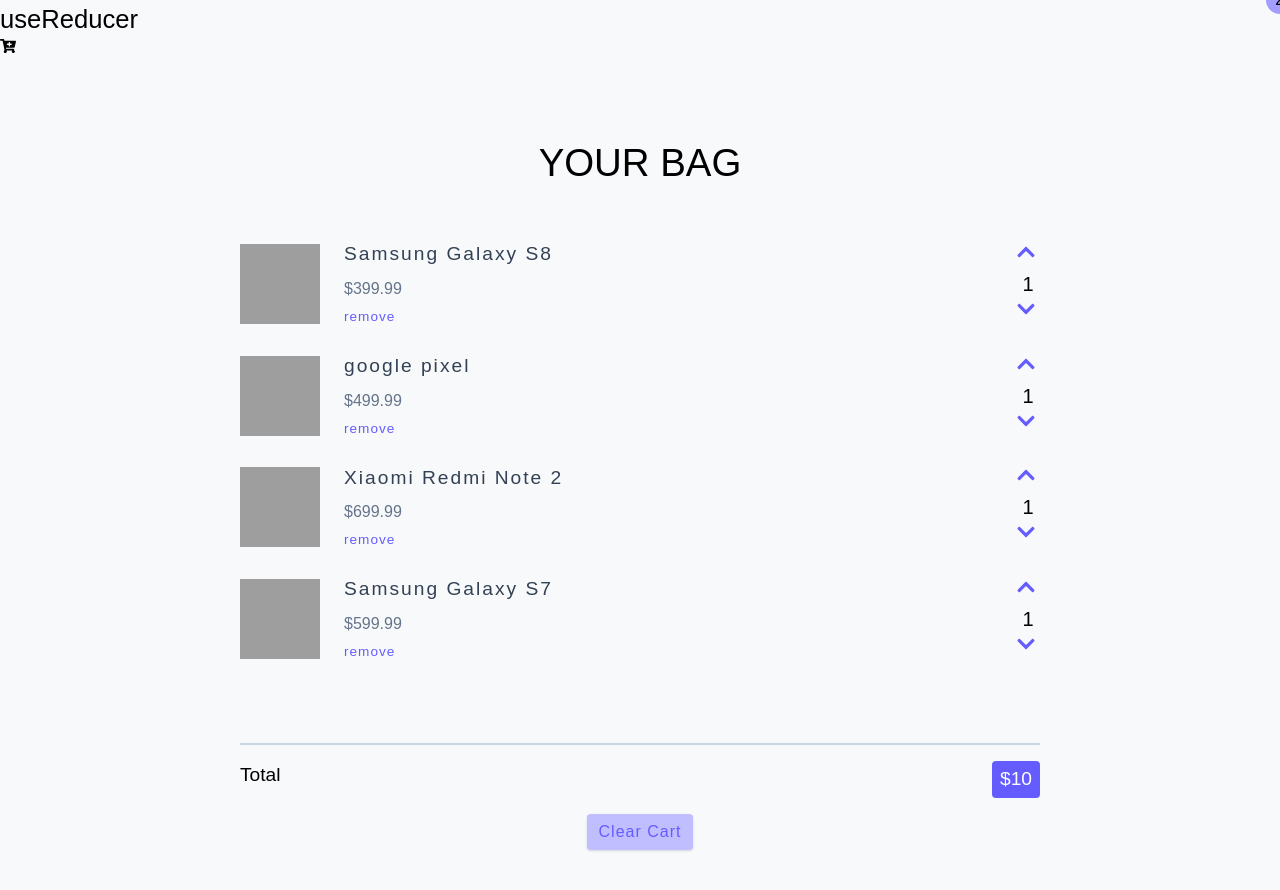
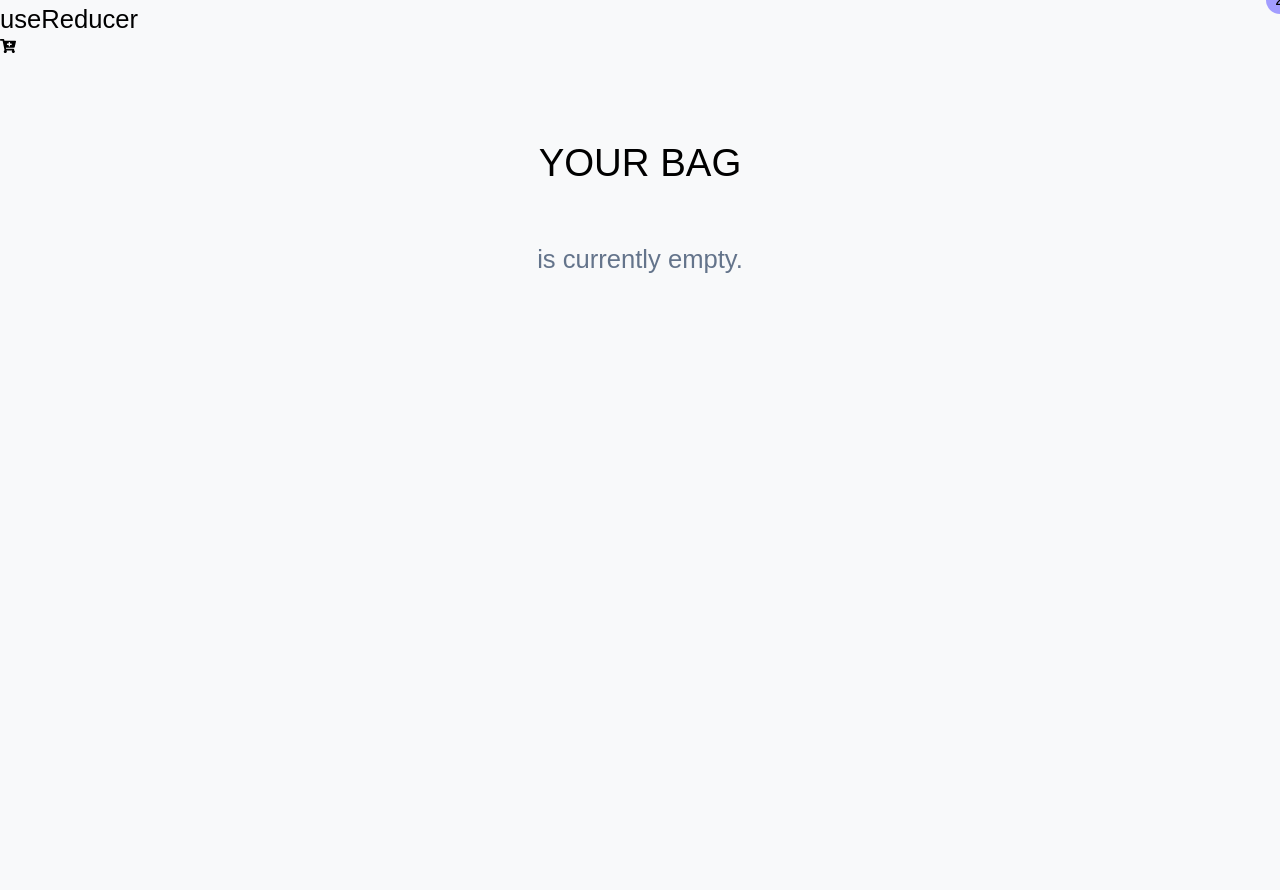
Before and after one commit to newdevmike22/shopping-cart, a React (Vite) app in the folder cart/: page / in a window 1280 px wide. After the commit the page ends 814 px from the top, so only its background shows below. Built offline with nearby package versions, Linux system fonts and the light colour scheme; grey boxes are pictures that could not be loaded.

Commit message:
Branch 7
Branch 7 - Made updates to context.jsx and CartContainer.jsx.

```diff
--- a/cart/src/components/CartContainer.jsx
+++ b/cart/src/components/CartContainer.jsx
@@ -1,8 +1,11 @@
 import CartItem from "./CartItem";
 import cartItems from "../data";
+import { useGlobalContext } from "../context";
 
 const CartContainer = () => {
-  const cartArray = [...cartItems];
+  const { cart } = useGlobalContext();
+
+  const cartArray = Array.from(cart.entries());
 
   if (cartArray.length === 0) {
     return (
@@ -25,7 +28,8 @@
         {/* cart items */}
         <div>
           {cartArray.map((cartItem) => {
-            return <CartItem key={cartItem.id} {...cartItem} />;
+            const [id, item] = cartItem;
+            return <CartItem key={id} {...item} />;
           })}
         </div>
         {/* cart footer */}
--- a/cart/src/context.jsx
+++ b/cart/src/context.jsx
@@ -1,5 +1,6 @@
 import { useContext, useReducer, useEffect, createContext } from "react";
 import reducer from "./reducer";
+import cartItems from "./data";
 
 import {
     CLEAR_CART,
@@ -14,8 +15,8 @@
 
 const initialState = {
     loading:false,
-    cart:[]
-}
+    cart: new Map(),
+};
 
 export const AppProvider = ({ children }) => {
 
```
